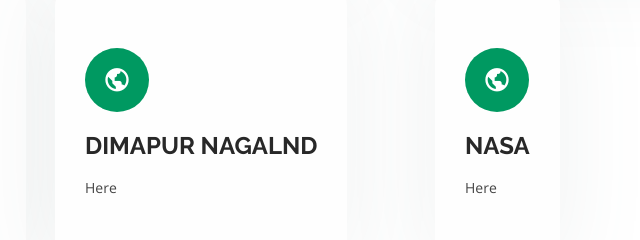
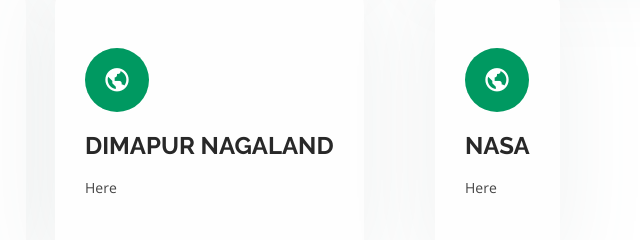
Before and after one commit to bhatari/bhatari.github.io, a plain HTML site: page index.html in a window 1280 px wide. Shown: the part 2560-2800 px from the top of the page, 407-1047 px from the left. Drawn offline with nearby package versions, Linux system fonts and the light colour scheme.

Commit message:
Add files via upload

```diff
--- a/index.html
+++ b/index.html
@@ -245,7 +245,7 @@
           <div class="col-lg-4 col-md-6 d-flex align-items-stretch mt-4">
             <div class="icon-box">
               <div class="icon"><i class="bx bx-world"></i></div>
-              <h4><a href="https://dimapur.nic.in/">DIMAPUR NAGALND</a></h4>
+              <h4><a href="https://dimapur.nic.in/">DIMAPUR NAGALAND</a></h4>
               <p>Here</p>
             </div>
           </div>
```
